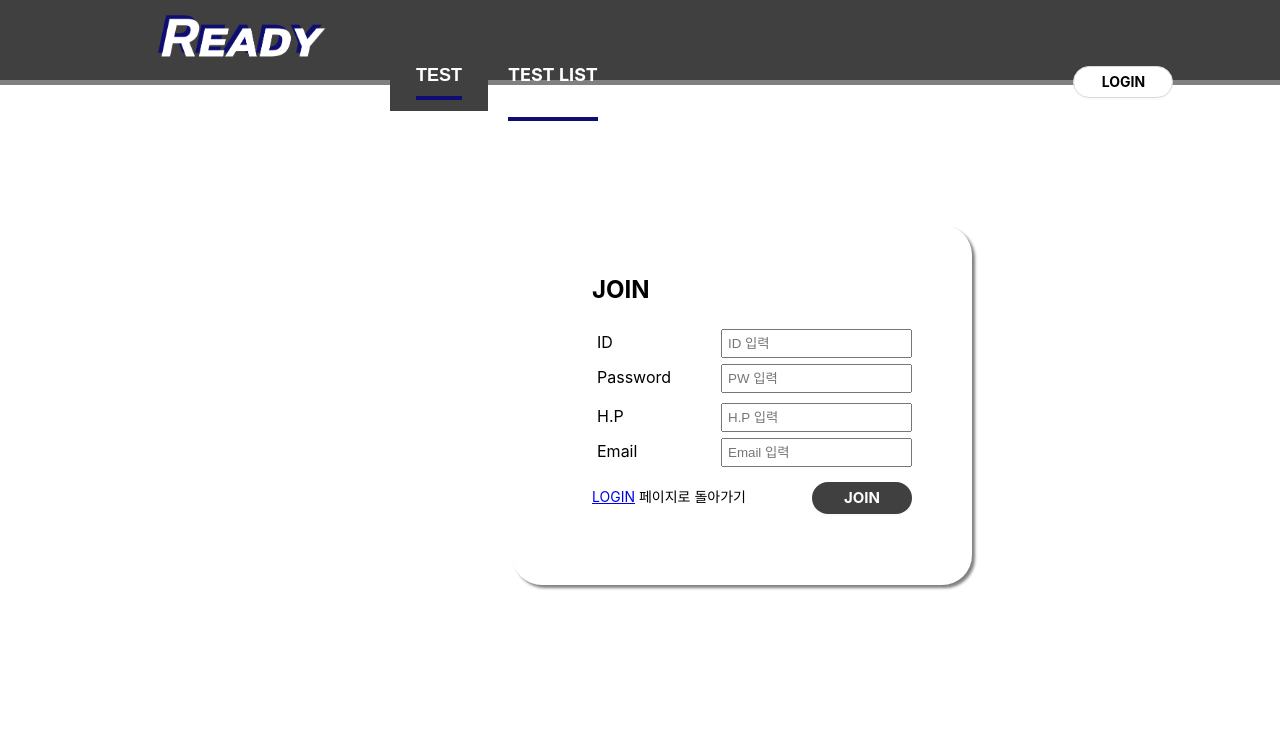
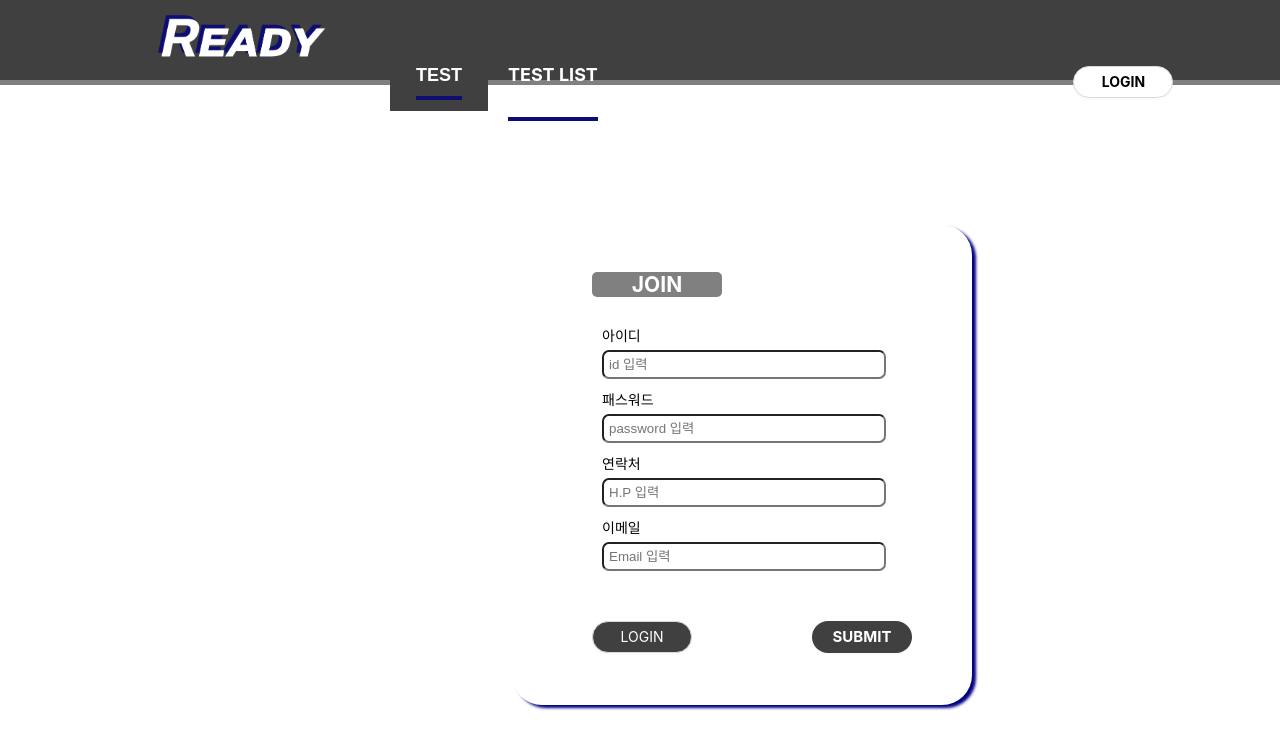
Before and after one commit to han-dae/LearningFront, a React (Create React App) app: page /join in a window 1280 px wide. Shown: the top 748 px of the page. Built offline with nearby package versions, Linux system fonts and the light colour scheme.

Commit message:
sg
Former-commit-id: bed54598fe7ed5155b6bdeb018c4e76420a3e85a

```diff
--- a/src/component/pageComponent/Join.jsx
+++ b/src/component/pageComponent/Join.jsx
@@ -59,104 +59,114 @@ class Join extends Component {
 
          <div
           style={{
+            fontSize:"14px",
             width: "400px",
             position: "absolute",
-            height: "300px",
+            height: "420px",
             backgroundColor: "white",
             padding: "30px",
-       marginTop:"140px",
+            marginTop:"140px",
             marginLeft: "40vw",
             textAlign: "left",
-            boxShadow :"3px 3px 3px grey",
+            boxShadow :"4px 3px 3px navy",
             borderRadius : "30px"
 
           }}
         >
 
         <div style={{ textAlign: "left" , marginLeft : "50px" }}>
-          <h2>JOIN</h2>
+          <div style={{
+            textAligh:"center",
+            borderRadius: "20px",
+            width:"130px",
+            marginLeft:"0px",
+            backgroundColor: "#404040",
+            color: "white"
+          }}>
+          <h2 style={{borderRadius: "5px",textAlign:"center", marginRight:"0px", color:"white",background:"gray"}}>JOIN</h2>
+          </div>
           <form>
-            <table style={{ textAlign: "left" }}>
+            <table style={{ textAlign: "left" ,borderSpacing: "5px"}}>
               <div>
-                <tr>
-                  <td style={{ width: "40%" }}>
+                <tr style={{ width: "40%" }}>
+
                     <label className="label" style={{ textAlign: "left" }}>
-                      ID
+                      아이디
                     </label>
-                  </td>
 
-                  <td>
+
+                  </tr>
+                  <tr>
                     <input
                       type="text"
-                      placeholder="ID 입력"
+                      placeholder="id 입력"
                       name="user_id"
                       value={this.state.user_id}
                       onChange={this.onChange}
-                      style={{ padding: "5px" }}
+                      style={{ padding: "5px", width:"270px",borderRadius:"7px" }}
+
                     />
-                  </td>
-                </tr>
+                    </tr>
+
               </div>
 
               <div>
-                <tr>
-                  <td style={{ width: "120px" }}>
-                    <label className="label">Password </label>
-                  </td>
-                  <td>
+                <tr style={{ width: "120px" }}>
+
+                    <label className="label">패스워드 </label>
+                  </tr>
+                  <tr>
                     <input
                       type="password"
-                      placeholder="PW 입력"
+                      placeholder="password 입력"
                       name="user_pw"
                       value={this.state.user_pw}
                       onChange={this.onChange}
-                      style={{ padding: "5px" }}
+                      style={{ padding: "5px", width:"270px",borderRadius:"7px" }}
                     />
-                  </td>
-                </tr>
+                  </tr>
+
               </div>
-              <tr>
 
-              </tr>
               <div>
-                <tr>
-                  <td style={{ width: "120px" }}>
-                    <label className="label">H.P </label>
-                  </td>
+                <tr style={{ width: "120px" }}>
 
-                  <td>
+                    <label className="label">연락처 </label>
+                  </tr>
+
+                  <tr>
                     <input
                       type="text"
                       placeholder="H.P 입력"
                       name="user_hp"
                       value={this.state.user_hp}
                       onChange={this.onChange}
-                      style={{ padding: "5px" }}
+                      style={{ padding: "5px", width:"270px",borderRadius:"7px" }}
                     />
-                  </td>
-                </tr>
+                  </tr>
+
               </div>
               <div>
-                <tr>
-                  <td style={{ width: "120px" }}>
-                    <label className="label">Email </label>
-                  </td>
-                  <td>
+                <tr style={{ width: "120px" }}>
+
+                    <label className="label">이메일 </label>
+                  </tr>
+                  <tr>
                     <input
                       type="email"
                       placeholder="Email 입력"
                       name="user_email"
                       value={this.state.user_email}
                       onChange={this.onChange}
-                      style={{ padding: "5px" }}
+                      style={{ padding: "5px", width:"270px",borderRadius:"7px" }}
                     />
-                  </td>
-                </tr>
+                  </tr>
+
               </div>
             </table>
 
-            <Button className="btn_login" onClick={this.saveUser} style={{ borderRadius: "20px", width: "100px", float: "right", marginRight: "30px",marginTop :"10px", backgroundColor: "#404040", color: "white" }}>JOIN</Button>
-            <p style={{fontSize :"14px"}}><a href="/Login" >LOGIN</a> 페이지로 돌아가기</p>
+            <Button className="btn_login" onClick={this.saveUser} style={{ borderRadius: "20px", width: "100px", float: "right", marginRight: "30px",marginTop :"40px", backgroundColor: "#404040", color: "white" }}>SUBMIT</Button>
+           <Button style={{ borderRadius: "20px", width: "100px", float: "left", marginRight: "30px",marginTop :"40px", backgroundColor: "#404040", color: "white" }}><a href="/Login" >LOGIN</a></Button>
           </form>
         </div>
         </div>
--- a/src/component/pageComponent/Login.jsx
+++ b/src/component/pageComponent/Login.jsx
@@ -46,6 +46,7 @@ const Login = (props) => {
   return (
     <div style={{backgroundColor:'#404040'}} >
       <MainHeader />
+
       <div style={{backgroundColor:'#404040'}}>
       <div
         style={{
```
